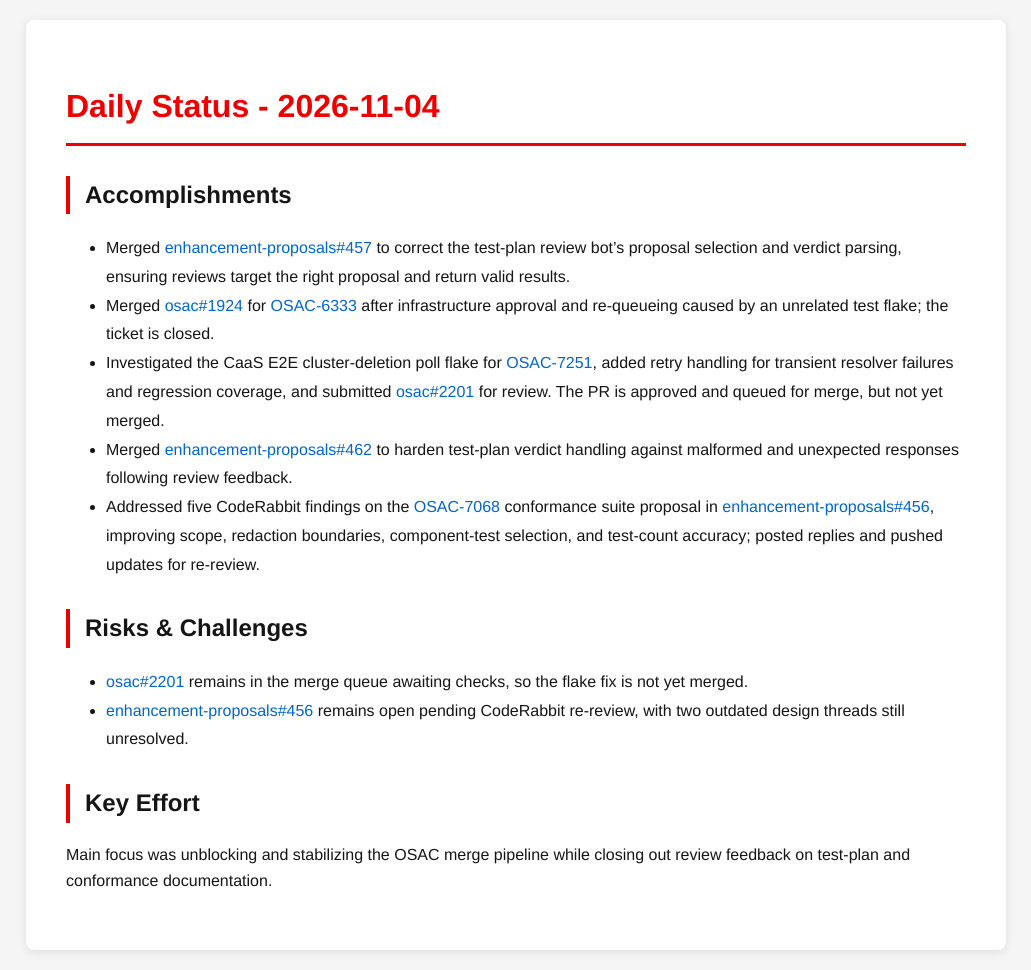
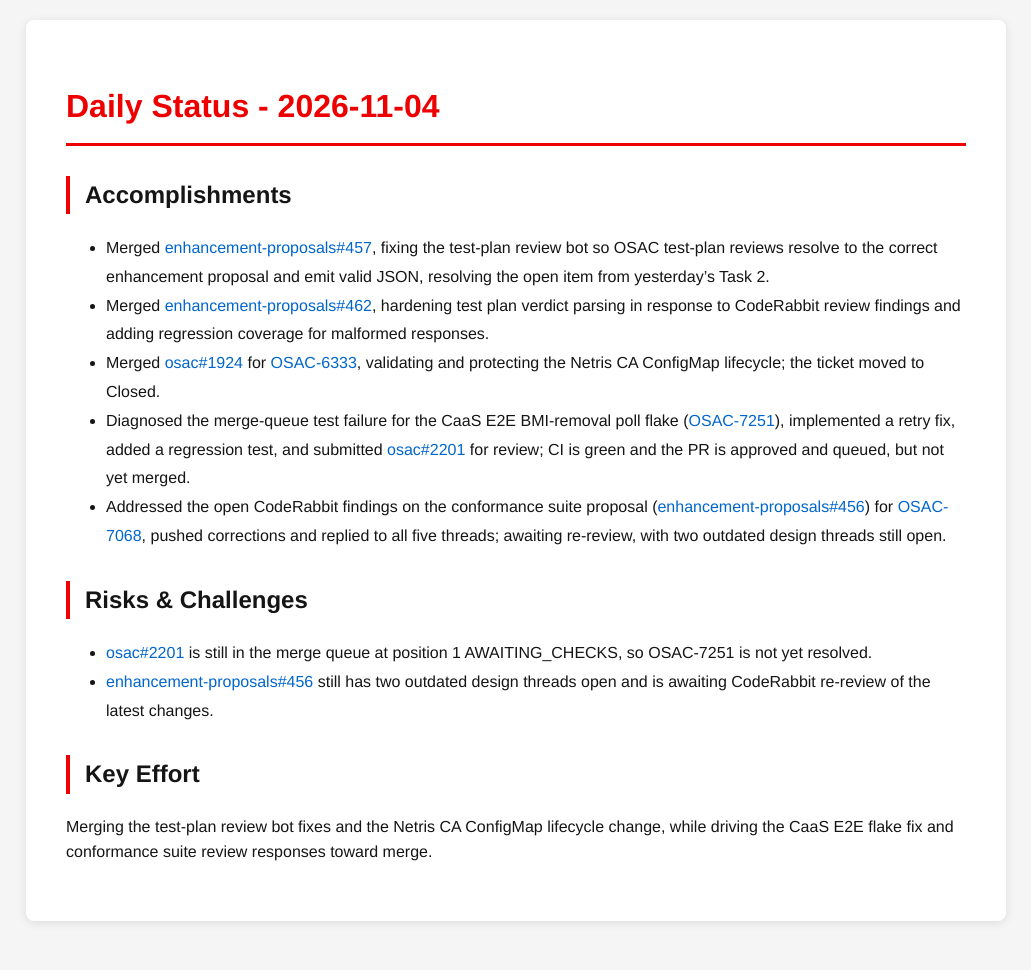
Before and after one commit to tzvatot/daily-status, a Jekyll site: the page built from 2026-11-04.md, in a window 1280 px wide. Shown: the whole page, without its empty margins (124-1155 px from the left). Built offline with Jekyll 4.4.1, drawn with Linux system fonts in a browser that asks for light colours; after the commit the page ends 941 px from its top, so only the background shows below that.

Commit message:
Daily status update - 2026-11-04

```diff
--- a/2026-11-04.md
+++ b/2026-11-04.md
@@ -7,15 +7,15 @@ date: 2026-11-04
 # Daily Status - 2026-11-04
 
 ## Accomplishments
-- Merged [enhancement-proposals#457](https://github.com/osac-project/enhancement-proposals/pull/457) to correct the test-plan review bot's proposal selection and verdict parsing, ensuring reviews target the right proposal and return valid results.
-- Merged [osac#1924](https://github.com/osac-project/osac/pull/1924) for [OSAC-6333](https://redhat.atlassian.net/browse/OSAC-6333) after infrastructure approval and re-queueing caused by an unrelated test flake; the ticket is closed.
-- Investigated the CaaS E2E cluster-deletion poll flake for [OSAC-7251](https://redhat.atlassian.net/browse/OSAC-7251), added retry handling for transient resolver failures and regression coverage, and submitted [osac#2201](https://github.com/osac-project/osac/pull/2201) for review. The PR is approved and queued for merge, but not yet merged.
-- Merged [enhancement-proposals#462](https://github.com/osac-project/enhancement-proposals/pull/462) to harden test-plan verdict handling against malformed and unexpected responses following review feedback.
-- Addressed five CodeRabbit findings on the [OSAC-7068](https://redhat.atlassian.net/browse/OSAC-7068) conformance suite proposal in [enhancement-proposals#456](https://github.com/osac-project/enhancement-proposals/pull/456), improving scope, redaction boundaries, component-test selection, and test-count accuracy; posted replies and pushed updates for re-review.
+- Merged [enhancement-proposals#457](https://github.com/osac-project/enhancement-proposals/pull/457), fixing the test-plan review bot so OSAC test-plan reviews resolve to the correct enhancement proposal and emit valid JSON, resolving the open item from yesterday's Task 2.
+- Merged [enhancement-proposals#462](https://github.com/osac-project/enhancement-proposals/pull/462), hardening test plan verdict parsing in response to CodeRabbit review findings and adding regression coverage for malformed responses.
+- Merged [osac#1924](https://github.com/osac-project/osac/pull/1924) for [OSAC-6333](https://redhat.atlassian.net/browse/OSAC-6333), validating and protecting the Netris CA ConfigMap lifecycle; the ticket moved to Closed.
+- Diagnosed the merge-queue test failure for the CaaS E2E BMI-removal poll flake ([OSAC-7251](https://redhat.atlassian.net/browse/OSAC-7251)), implemented a retry fix, added a regression test, and submitted [osac#2201](https://github.com/osac-project/osac/pull/2201) for review; CI is green and the PR is approved and queued, but not yet merged.
+- Addressed the open CodeRabbit findings on the conformance suite proposal ([enhancement-proposals#456](https://github.com/osac-project/enhancement-proposals/pull/456)) for [OSAC-7068](https://redhat.atlassian.net/browse/OSAC-7068), pushed corrections and replied to all five threads; awaiting re-review, with two outdated design threads still open.
 
 ## Risks & Challenges
-- [osac#2201](https://github.com/osac-project/osac/pull/2201) remains in the merge queue awaiting checks, so the flake fix is not yet merged.
-- [enhancement-proposals#456](https://github.com/osac-project/enhancement-proposals/pull/456) remains open pending CodeRabbit re-review, with two outdated design threads still unresolved.
+- [osac#2201](https://github.com/osac-project/osac/pull/2201) is still in the merge queue at position 1 AWAITING_CHECKS, so OSAC-7251 is not yet resolved.
+- [enhancement-proposals#456](https://github.com/osac-project/enhancement-proposals/pull/456) still has two outdated design threads open and is awaiting CodeRabbit re-review of the latest changes.
 
 ## Key Effort
-Main focus was unblocking and stabilizing the OSAC merge pipeline while closing out review feedback on test-plan and conformance documentation.
+Merging the test-plan review bot fixes and the Netris CA ConfigMap lifecycle change, while driving the CaaS E2E flake fix and conformance suite review responses toward merge.
```
